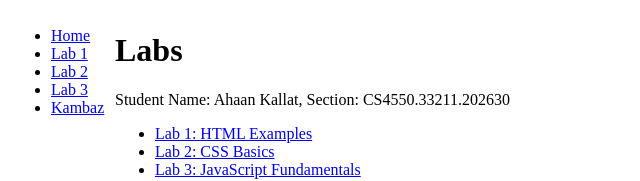
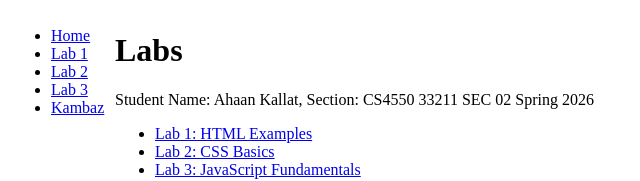
Before and after one commit to kallat-a/kambaz-next-js, a Next.js app: page /labs in a window 1280 px wide. Shown: the top 181 px of the page, without its empty margins (0-640 px from the left). Built offline with nearby package versions, Linux system fonts and the light colour scheme.

Commit message:
Update section information

```diff
--- a/app/labs/page.tsx
+++ b/app/labs/page.tsx
@@ -4,7 +4,7 @@ export default function Labs() {
   return (
     <div id="wd-labs">
       <h1>Labs</h1>
-      <p>Student Name: Ahaan Kallat, Section: CS4550.33211.202630</p>
+      <p>Student Name: Ahaan Kallat, Section: CS4550 33211 SEC 02 Spring 2026</p>
       <ul>
         <li>
           <Link href="/labs/lab1" id="wd-lab1-link">
```
